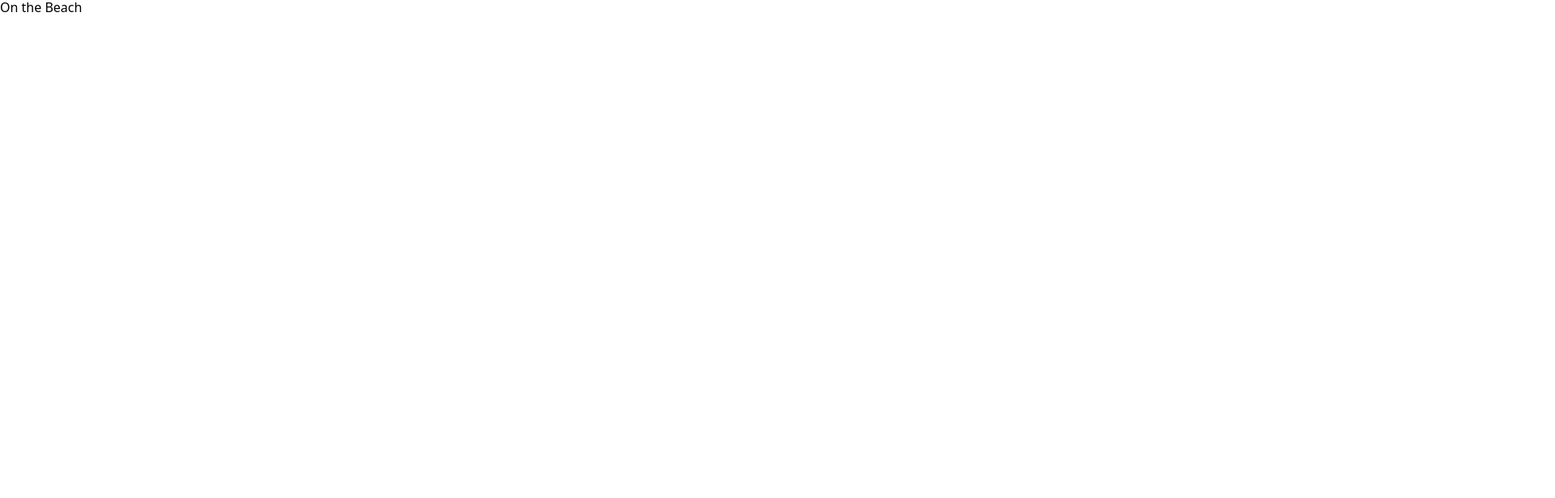
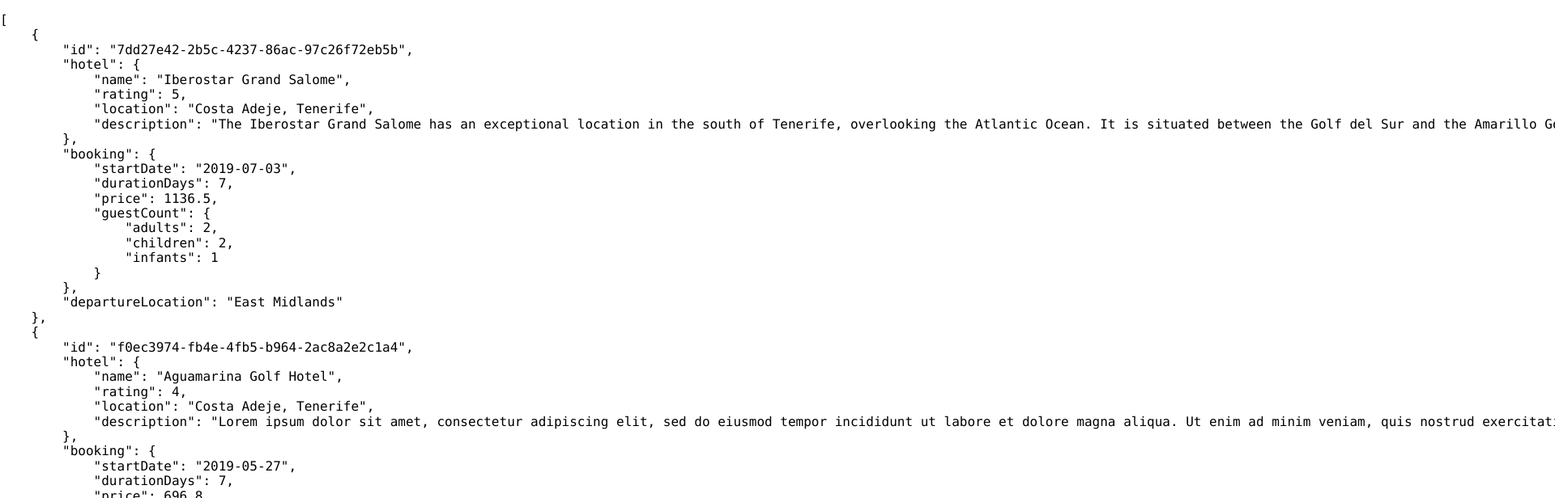
Before and after one commit to DavidSchillinger/otb-task, a React (Vite) app: page / in a window 1280 px wide. Shown: the top 616 px of the page at 81% size, 1920 px wide, since content can reach past the window. Built offline with nearby package versions, Linux system fonts and the light colour scheme.

Commit message:
chore: setup fake data fetch layer

```diff
--- a/src/App.tsx
+++ b/src/App.tsx
@@ -1,7 +1,11 @@
+import {useHotels} from './hotels.tsx'
+
 export default function App() {
+	const hotels = useHotels()
+
 	return (
 		<main>
-			On the Beach
+			<pre>{JSON.stringify(hotels, null, '\t')}</pre>
 		</main>
 	)
 }
--- /dev/null
+++ b/src/hotels.json
@@ -0,0 +1,62 @@
+[
+	{
+		"id": "7dd27e42-2b5c-4237-86ac-97c26f72eb5b",
+		"hotel": {
+			"name": "Iberostar Grand Salome",
+			"rating": 5,
+			"location": "Costa Adeje, Tenerife",
+			"description": "The Iberostar Grand Salome has an exceptional location in the south of Tenerife, overlooking the Atlantic Ocean. It is situated between the Golf del Sur and the Amarillo Golf courses, and is an ideal hotel for families, couples and groups who are looking for a holiday full of sport, sun and sea."
+		},
+		"booking": {
+			"startDate": "2019-07-03",
+			"durationDays": 7,
+			"price": 1136.50,
+			"guestCount": {
+				"adults": 2,
+				"children": 2,
+				"infants": 1
+			}
+		},
+		"departureLocation": "East Midlands"
+	},
+	{
+		"id": "f0ec3974-fb4e-4fb5-b964-2ac8a2e2c1a4",
+		"hotel": {
+			"name": "Aguamarina Golf Hotel",
+			"rating": 4,
+			"location": "Costa Adeje, Tenerife",
+			"description": "Lorem ipsum dolor sit amet, consectetur adipiscing elit, sed do eiusmod tempor incididunt ut labore et dolore magna aliqua. Ut enim ad minim veniam, quis nostrud exercitation ullamco laboris nisi ut aliquip ex ea commodo consequat."
+		},
+		"booking": {
+			"startDate": "2019-05-27",
+			"durationDays": 7,
+			"price": 696.80,
+			"guestCount": {
+				"adults": 2,
+				"children": 1,
+				"infants": 0
+			}
+		},
+		"departureLocation": "Liverpool"
+	},
+	{
+		"id": "674b4c76-4527-4a5b-a07a-717e3c4891ed",
+		"hotel": {
+			"name": "Las Piramides Resort",
+			"rating": 3,
+			"location": "Costa Adeje, Tenerife",
+			"description": "Duis aute irure dolor in reprehenderit in voluptate velit esse cillum dolore eu fugiat nulla pariatur. Excepteur sint occaecat cupidatat non proident, sunt in culpa qui officia deserunt mollit anim id est laborum."
+		},
+		"booking": {
+			"startDate": "2019-07-03",
+			"durationDays": 7,
+			"price": 499.99,
+			"guestCount": {
+				"adults": 2,
+				"children": 2,
+				"infants": 0
+			}
+		},
+		"departureLocation": "Manchester"
+	}
+]
--- /dev/null
+++ b/src/hotels.tsx
@@ -0,0 +1,39 @@
+import {useEffect, useState} from 'react'
+
+export type Hotel = {
+	id: string,
+	hotel: {
+		name: string,
+		rating: number,
+		location: string,
+		description: string
+	},
+	booking: {
+		startDate: string, // ISO8601
+		durationDays: number,
+		price: number, // float
+		guestCount: {
+			adults: number,
+			children: number,
+			infants: number
+		}
+	},
+	departureLocation: string
+};
+
+function fetchHotels(): Promise<Hotel[]> {
+	// Just wanted to see if Vite does code splitting out of the box.
+	return import('./hotels.json').then(module => module.default)
+}
+
+// This should really handle idle and error states, possibly refetch and do caching etc.
+// In reality, we'd probably use a library like react-query (or similar), that does it for us.
+export function useHotels(): 'PENDING' | Hotel[] {
+	const [state, setState] = useState<'PENDING' | Hotel[]>('PENDING')
+
+	useEffect(() => {
+		fetchHotels().then(setState)
+	}, [])
+
+	return state
+}
```
